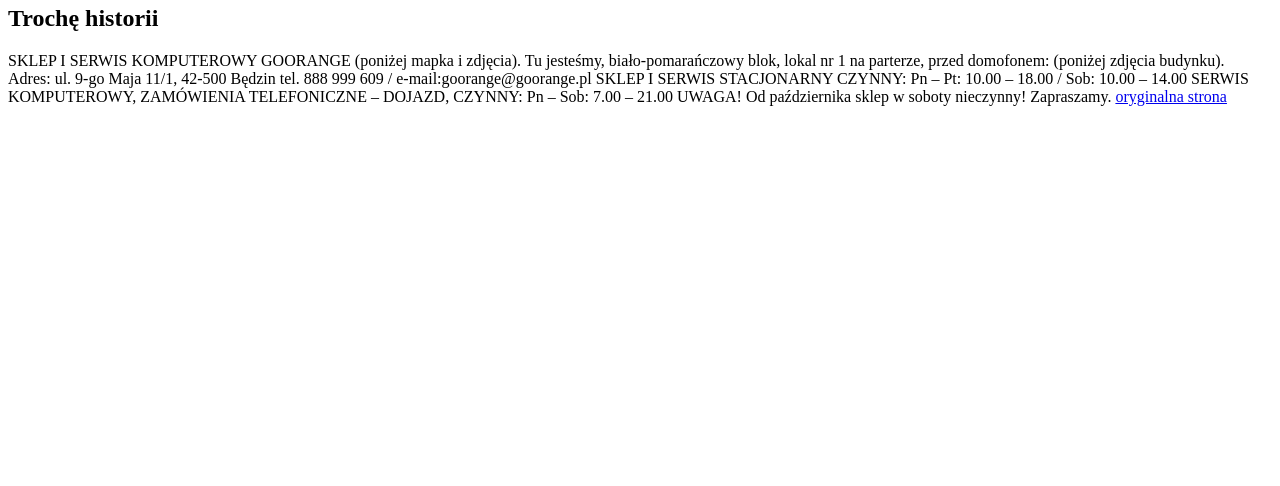
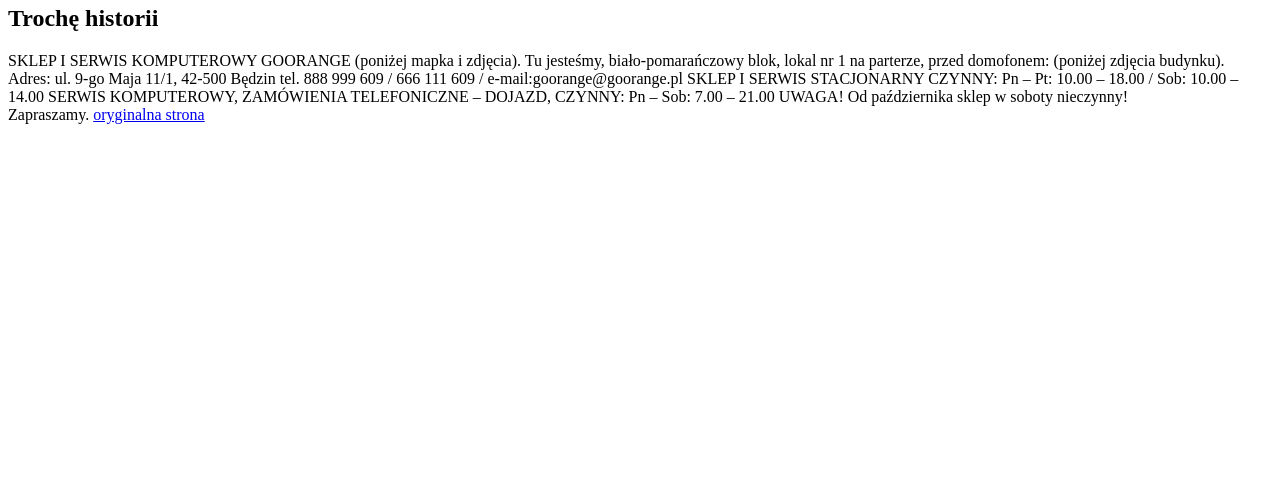
Before and after one commit to uslugifoto/html_css, a plain HTML site: page index.html in a window 1280 px wide. Shown: the part 314-800 px from the top of the page. Drawn offline with Linux system fonts and the light colour scheme.

Commit message:
Dodano nr telefonu 666 111 609.

```diff
--- a/index.html
+++ b/index.html
@@ -17,7 +17,7 @@
 		<p>SKLEP I SERWIS KOMPUTEROWY GOORANGE (poniżej mapka i zdjęcia).
 		Tu jesteśmy, biało-pomarańczowy blok, lokal nr 1&nbsp;na parterze, przed domofonem: (poniżej zdjęcia budynku).&nbsp;
 		Adres: ul. 9-go Maja 11/1, 42-500 Będzin
-		tel. 888 999 609 / e-mail:goorange@goorange.pl
+		tel. 888 999 609 / 666 111 609 / e-mail:goorange@goorange.pl
 		SKLEP I SERWIS STACJONARNY CZYNNY:
 		Pn – Pt: 10.00 – 18.00 / Sob: 10.00 – 14.00
 		SERWIS KOMPUTEROWY, ZAMÓWIENIA TELEFONICZNE – DOJAZD, CZYNNY:
```
